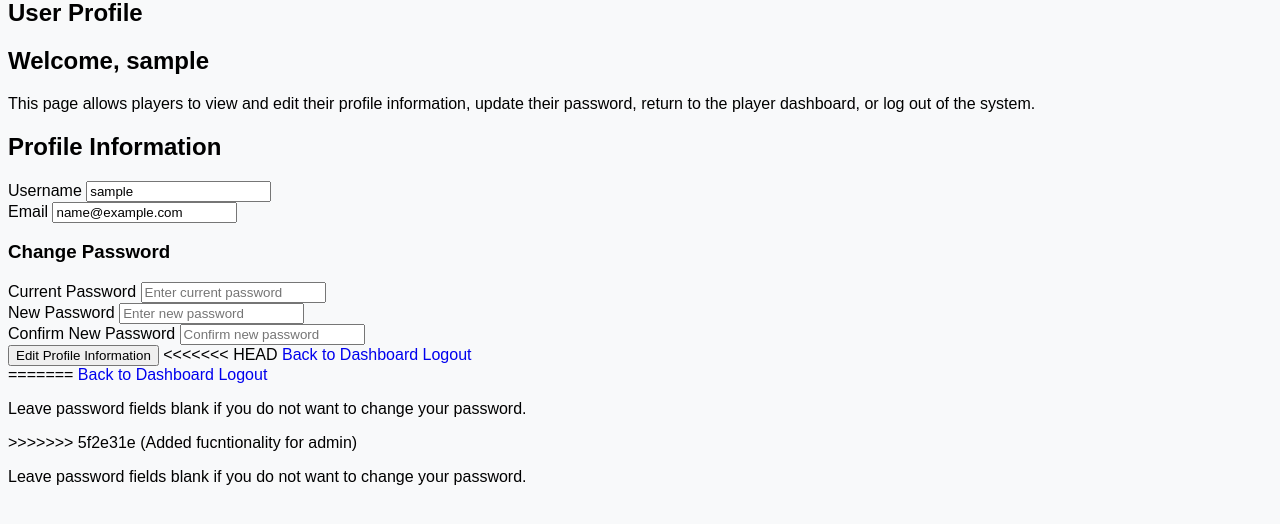
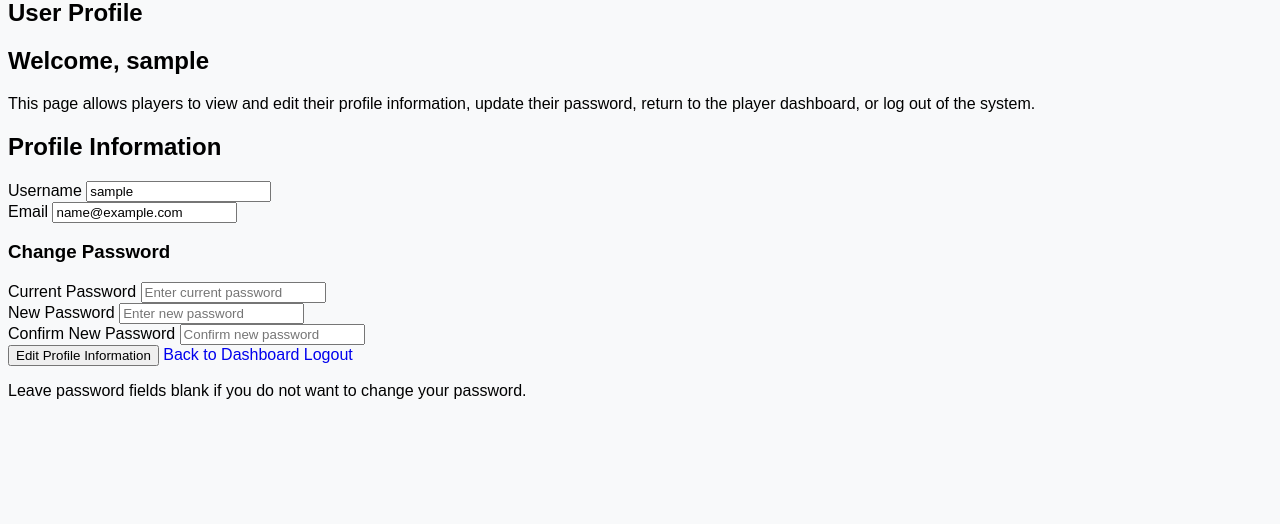
Before and after one commit to audreycxy/Agile_Web_Project, a Flask app: template Clicking_Game/templates/player/profile.html in a window 1280 px wide. Shown: the part 21-545 px from the top of the page. Run offline with Flask 3, Linux system fonts and the light colour scheme; the template is opened without the code that fills it: most values are stand-ins (such as "Sample title", 1, 10 or a date in 2020).

Commit message:
Resolve player profile and history conflicts

```diff
--- a/Clicking_Game/templates/player/profile.html
+++ b/Clicking_Game/templates/player/profile.html
@@ -100,7 +100,6 @@
               Edit Profile Information
             </button>
 
-<<<<<<< HEAD
             <a
               href="{{ url_for('auth.player_dashboard') }}"
               class="profile-btn profile-btn-primary"
@@ -115,18 +114,6 @@
               Logout
             </a>
           </div>
-=======
-                    <a href="{{ url_for('auth.admin_dashboard') }}" class="btn btn-outline-secondary">Back to Dashboard</a>
-                    <a href="{{ url_for('auth.logout') }}" class="btn btn-danger">Logout</a>
-                </div>
-
-                <p class="profile-note">
-                    Leave password fields blank if you do not want to change your password.
-                </p>
-
-            </form>
-        </section>
->>>>>>> 5f2e31e (Added fucntionality for admin)
 
           <p class="profile-note">
             Leave password fields blank if you do not want to change your
```
Also changed, not shown: Clicking_Game/templates/player/history.html (+0 -8 lines).
